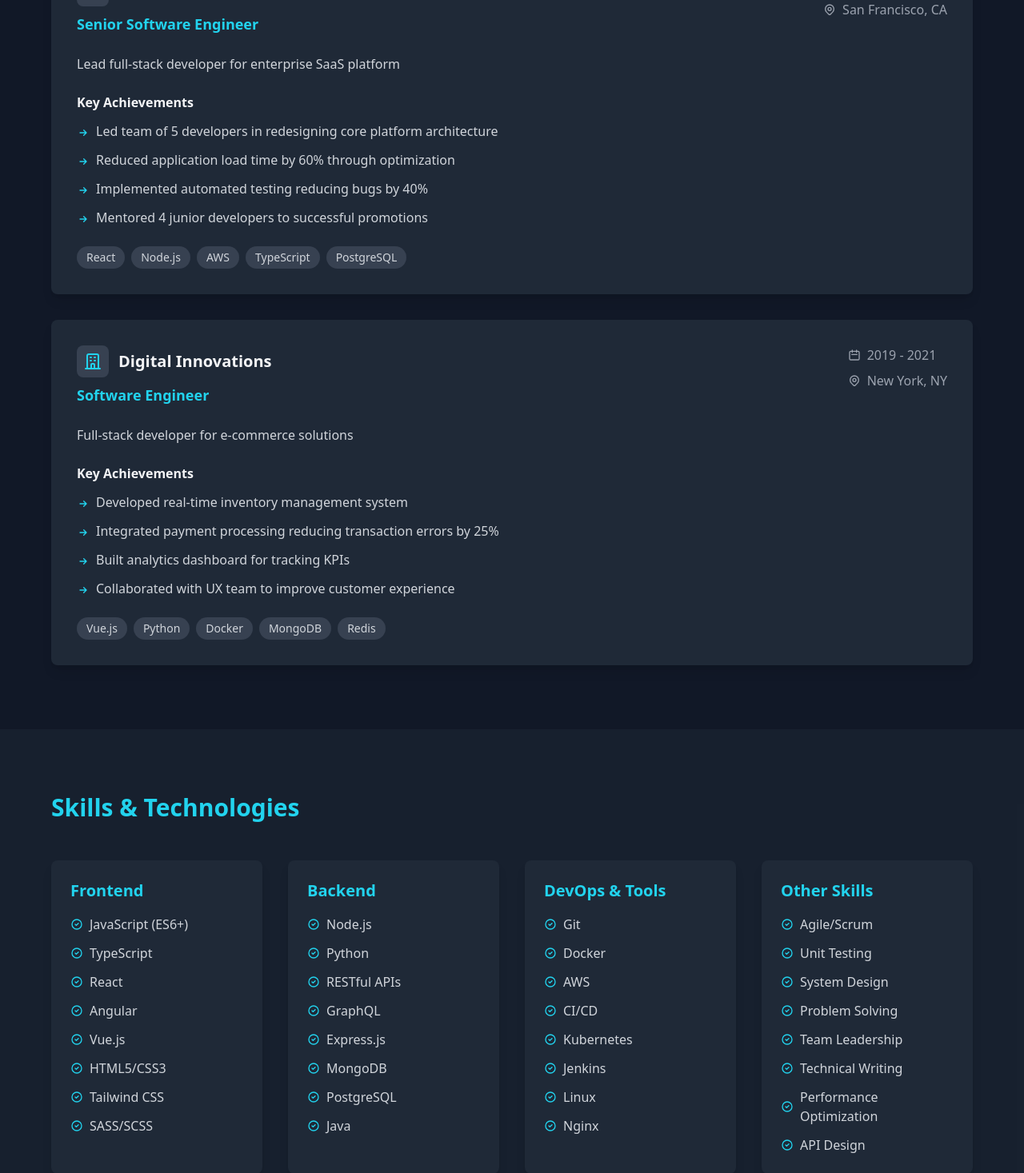
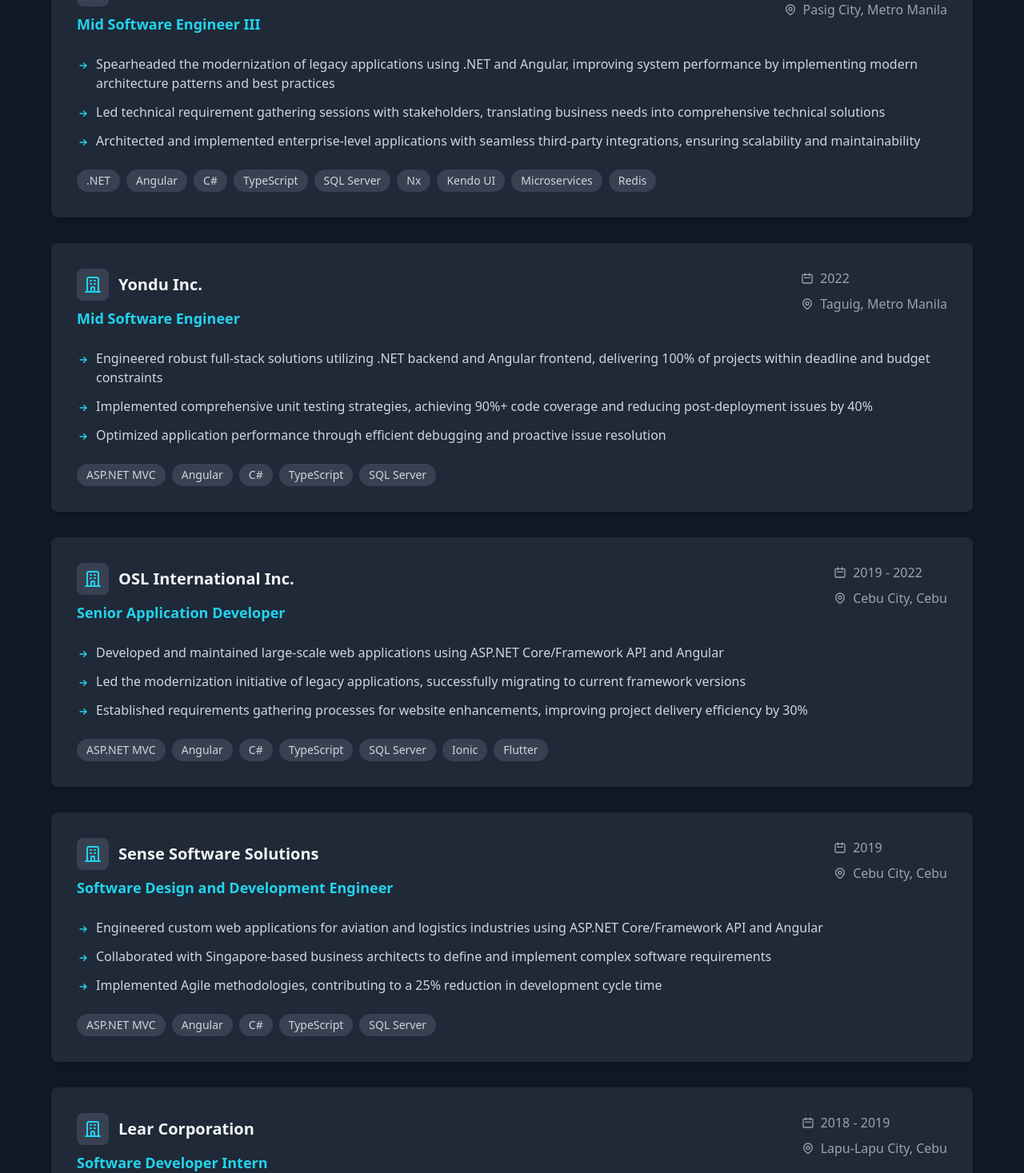
Before and after one commit to jlawas06/personal-portfolio, an Angular app: page / in a window 1280 px wide. Shown: the part 1028-2495 px from the top of the page at 80% size. Built offline with nearby package versions, Linux system fonts and the light colour scheme.

Commit message:
chore: update employment history

```diff
--- a/src/app/components/experience/experience.component.html
+++ b/src/app/components/experience/experience.component.html
@@ -103,22 +103,8 @@
           </div>
         </div>
 
-        <!-- Description -->
-        <p
-          [class]="(themeService.currentTheme$ | async)?.textSecondary"
-          class="mb-6"
-        >
-          {{ job.description }}
-        </p>
-
         <!-- Achievements -->
         <div class="mb-6">
-          <h5
-            [class]="(themeService.currentTheme$ | async)?.text"
-            class="font-semibold mb-3"
-          >
-            Key Achievements
-          </h5>
           <ul class="space-y-3">
             <li
               *ngFor="let achievement of job.achievements"
--- a/src/app/constants/employment-history.constant.ts
+++ b/src/app/constants/employment-history.constant.ts
@@ -2,31 +2,62 @@
 
 export const EMPLOYMENT_HISTORY: Job[] = [
   {
-    company: 'Tech Solutions Inc.',
-    position: 'Senior Software Engineer',
-    period: '2021 - Present',
-    location: 'San Francisco, CA',
-    description: 'Lead full-stack developer for enterprise SaaS platform',
+    company: 'Nowcom Global Services, LLC.',
+    position: 'Mid Software Engineer III',
+    period: '2022 - Present',
+    location: 'Pasig City, Metro Manila',
     achievements: [
-      'Led team of 5 developers in redesigning core platform architecture',
-      'Reduced application load time by 60% through optimization',
-      'Implemented automated testing reducing bugs by 40%',
-      'Mentored 4 junior developers to successful promotions',
+      'Spearheaded the modernization of legacy applications using .NET and Angular, improving system performance by implementing modern architecture patterns and best practices',
+      'Led technical requirement gathering sessions with stakeholders, translating business needs into comprehensive technical solutions',
+      'Architected and implemented enterprise-level applications with seamless third-party integrations, ensuring scalability and maintainability',
     ],
-    technologies: ['React', 'Node.js', 'AWS', 'TypeScript', 'PostgreSQL'],
+    technologies: ['.NET', 'Angular', 'C#', 'TypeScript', 'SQL Server', 'Nx', 'Kendo UI', 'Microservices', 'Redis'],
   },
   {
-    company: 'Digital Innovations',
-    position: 'Software Engineer',
-    period: '2019 - 2021',
-    location: 'New York, NY',
-    description: 'Full-stack developer for e-commerce solutions',
+    company: 'Yondu Inc.',
+    position: 'Mid Software Engineer',
+    period: '2022',
+    location: 'Taguig, Metro Manila',
     achievements: [
-      'Developed real-time inventory management system',
-      'Integrated payment processing reducing transaction errors by 25%',
-      'Built analytics dashboard for tracking KPIs',
-      'Collaborated with UX team to improve customer experience',
+      'Engineered robust full-stack solutions utilizing .NET backend and Angular frontend, delivering 100% of projects within deadline and budget constraints',
+      'Implemented comprehensive unit testing strategies, achieving 90%+ code coverage and reducing post-deployment issues by 40%',
+      'Optimized application performance through efficient debugging and proactive issue resolution',
     ],
-    technologies: ['Vue.js', 'Python', 'Docker', 'MongoDB', 'Redis'],
+    technologies: ['ASP.NET MVC', 'Angular', 'C#', 'TypeScript', 'SQL Server'],
+  },
+  {
+    company: 'OSL International Inc.',
+    position: 'Senior Application Developer',
+    period: '2019 - 2022',
+    location: 'Cebu City, Cebu',
+    achievements: [
+      'Developed and maintained large-scale web applications using ASP.NET Core/Framework API and Angular',
+      'Led the modernization initiative of legacy applications, successfully migrating to current framework versions',
+      'Established requirements gathering processes for website enhancements, improving project delivery efficiency by 30%',
+    ],
+    technologies: ['ASP.NET MVC', 'Angular', 'C#', 'TypeScript', 'SQL Server', 'Ionic', 'Flutter'],
+  },
+  {
+    company: 'Sense Software Solutions',
+    position: 'Software Design and Development Engineer',
+    period: '2019',
+    location: 'Cebu City, Cebu',
+    achievements: [
+      'Engineered custom web applications for aviation and logistics industries using ASP.NET Core/Framework API and Angular',
+      'Collaborated with Singapore-based business architects to define and implement complex software requirements',
+      'Implemented Agile methodologies, contributing to a 25% reduction in development cycle time',
+    ],
+    technologies: ['ASP.NET MVC', 'Angular', 'C#', 'TypeScript', 'SQL Server'],
+  },
+  {
+    company: 'Lear Corporation',
+    position: 'Software Developer Intern ',
+    period: '2018 - 2019',
+    location: 'Lapu-Lapu City, Cebu',
+    achievements: [
+      'Designed and developed internal web applications using ASP.NET MVC, improving departmental workflow efficiency',
+      'Collaborated with senior developers to implement best practices in software development',
+    ],
+    technologies: ['ASP.NET MVC', 'SQL Server'],
   },
 ];
--- a/src/app/types/portfolio.types.ts
+++ b/src/app/types/portfolio.types.ts
@@ -8,7 +8,6 @@
   position: string;
   period: string;
   location: string;
-  description: string;
   achievements: string[];
   technologies: string[];
 }
```
